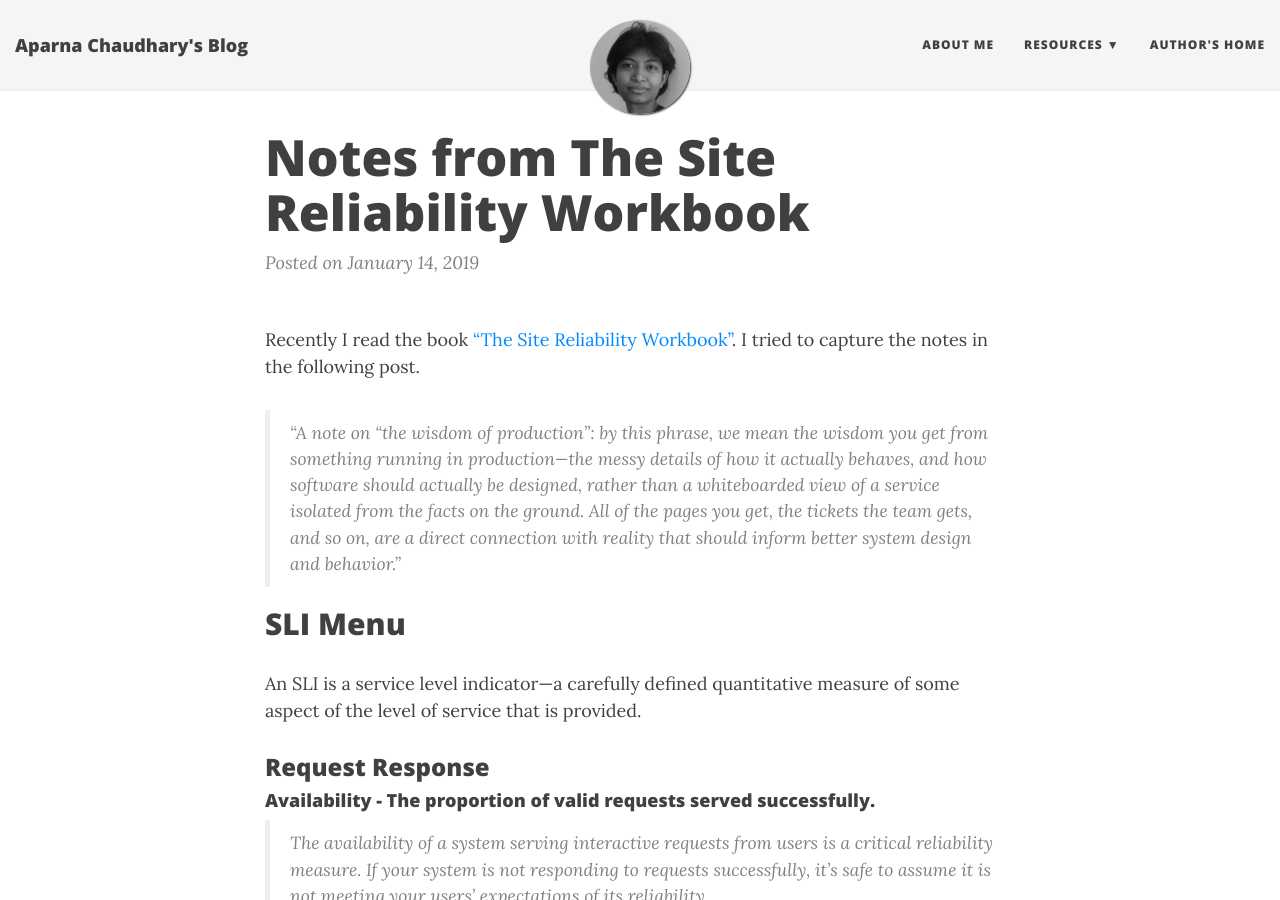
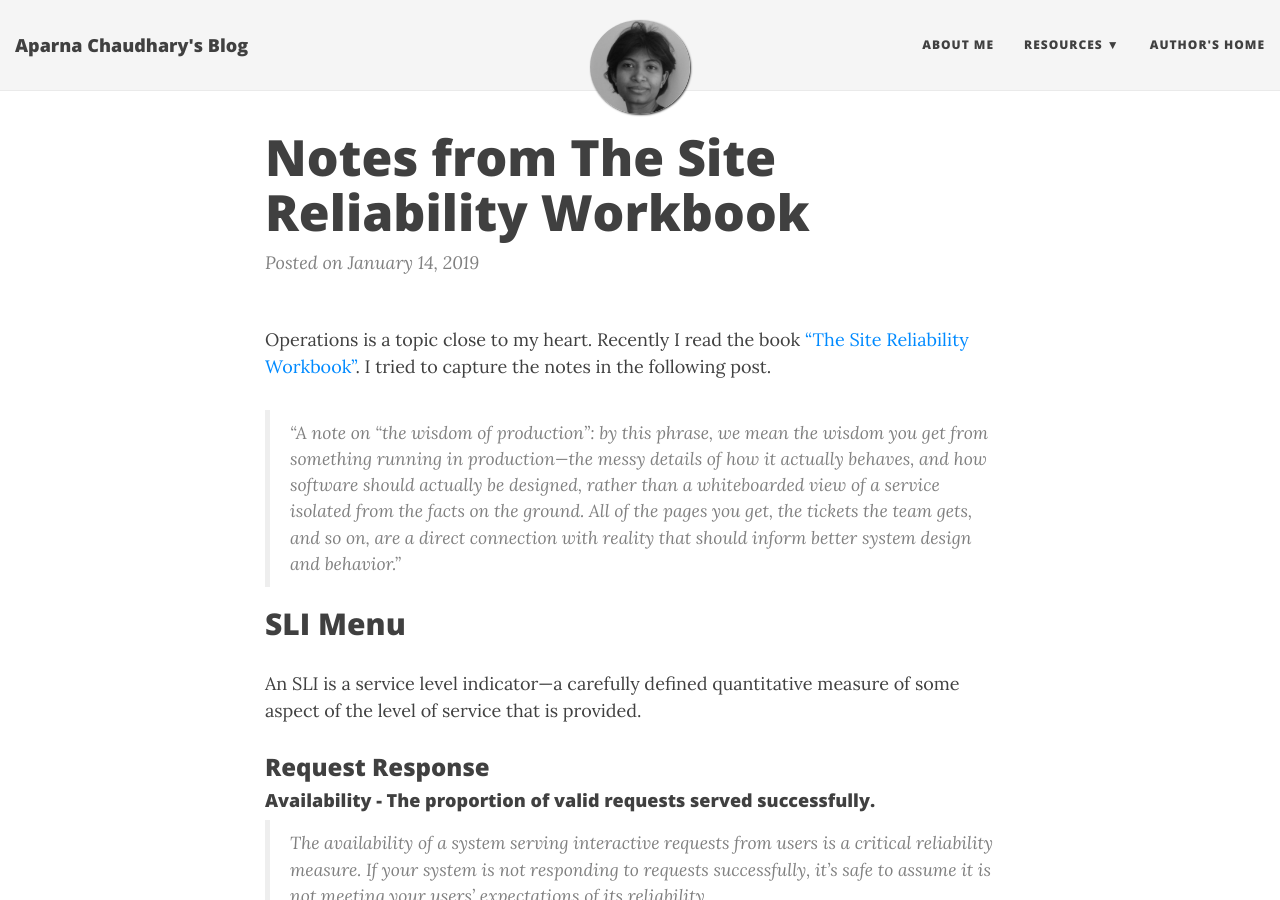
Before and after one commit to aparnachaudhary/aparnachaudhary.github.io, a Jekyll site: the page built from _posts/2019-01-14-The-Site-Reliability-Workbook.md, in a window 1280 px wide and 900 px high. Built offline with Jekyll 4.4.1, drawn with Linux system fonts in a browser that asks for light colours; nearby versions of some CDN libraries; comment, search, counter and statistics services are not loaded.

Commit message:
Update 2019-01-14-The-Site-Reliability-Workbook.md

```diff
--- a/_posts/2019-01-14-The-Site-Reliability-Workbook.md
+++ b/_posts/2019-01-14-The-Site-Reliability-Workbook.md
@@ -4,7 +4,7 @@ title: Notes from The Site Reliability Workbook
 tags: [SRE, SLI, SLO, SLA]
 ---
 
-Recently I read the book [“The Site Reliability Workbook”](https://landing.google.com/sre/books/). I tried to capture the notes in the following post.
+Operations is a topic close to my heart. Recently I read the book [“The Site Reliability Workbook”](https://landing.google.com/sre/books/). I tried to capture the notes in the following post.
 
 > “A note on “the wisdom of production”: by this phrase, we mean the wisdom you get from something running in production—the messy details of how it actually behaves, and how software should actually be designed, rather than a whiteboarded view of a service isolated from the facts on the ground. All of the pages you get, the tickets the team gets, and so on, are a direct connection with reality that should inform better system design and behavior.”
 
```
